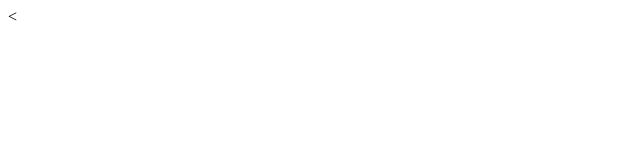
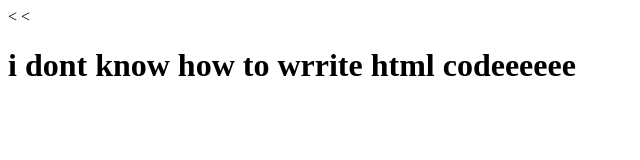
Before and after one commit to aasiyam7198/portfolio, a plain HTML site: page index.html in a window 1280 px wide. Shown: the whole page, without its empty margins (0-640 px from the left). Drawn offline with Linux system fonts and the light colour scheme.

Commit message:
added indexhtml changes

```diff
--- a/index.html
+++ b/index.html
@@ -3,8 +3,9 @@
   <head>
     <meta charset="utf-8">
     <title>my portfolio</title>
+
   </head>
   <body>
-
+<<h1>i dont know how to wrrite html codeeeeee</h1>
   </body>
 </html>
```
